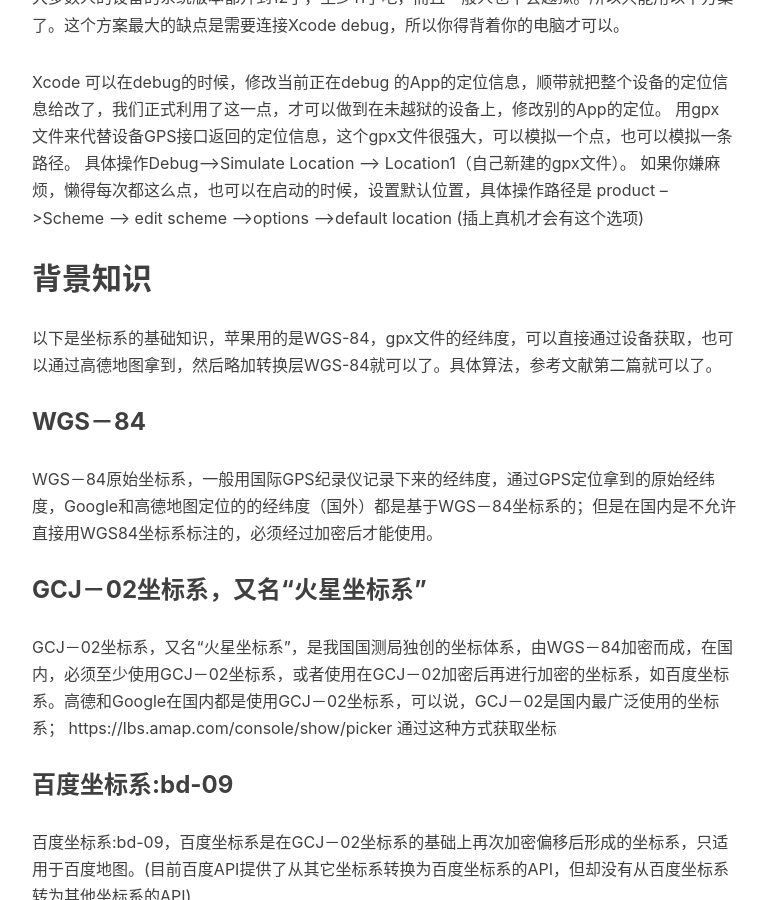
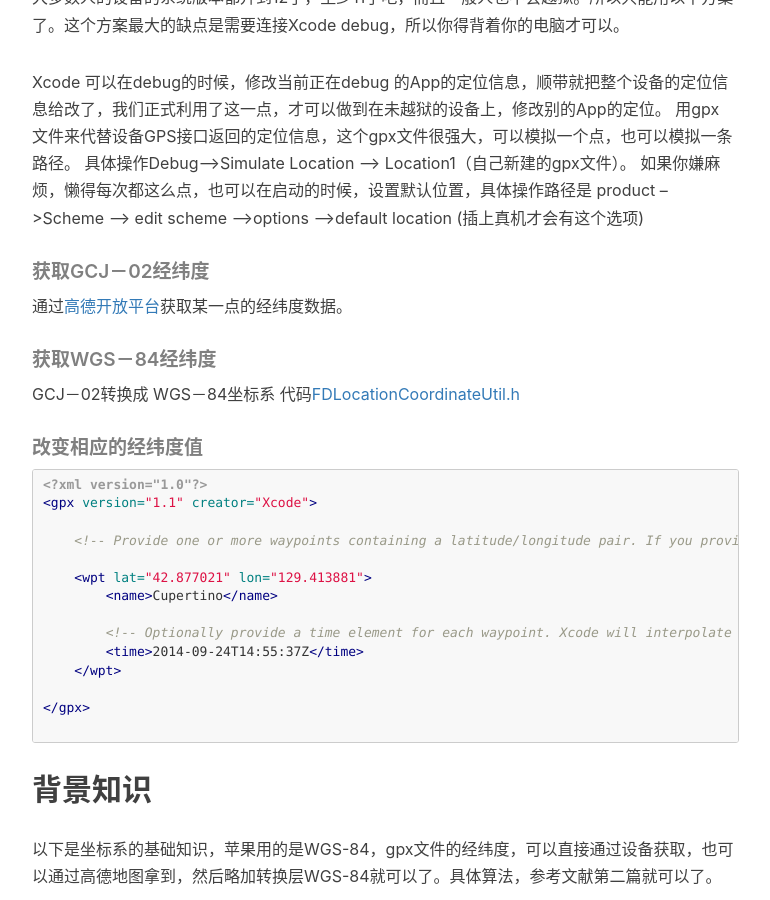
Before and after one commit to toolazytoname/toolazytoname.github.io, a Jekyll site: the page built from _posts/2018-10-03-iOS-Location-Spoofing.markdown, in a window 1280 px wide and 900 px high, scrolled down 1457 px. Shown: the whole window, without its empty margins (233-1003 px from the left). Built offline with Jekyll 4.4.1, drawn with Linux system fonts in a browser that asks for light colours; nearby versions of some CDN libraries; comment, search, counter and statistics services are not loaded.

Commit message:
完善2018-10-03-iOS-Location-Spoofing

```diff
--- a/_posts/2018-10-03-iOS-Location-Spoofing.markdown
+++ b/_posts/2018-10-03-iOS-Location-Spoofing.markdown
@@ -42,6 +42,45 @@
 如果你嫌麻烦，懒得每次都这么点，也可以在启动的时候，设置默认位置，具体操作路径是
 product -->Scheme --> edit scheme -->options --->default location (插上真机才会有这个选项)
 
+##### 获取GCJ－02经纬度
+通过[高德开放平台](https://lbs.amap.com/console/show/picker)获取某一点的经纬度数据。
+
+##### 获取WGS－84经纬度
+GCJ－02转换成 WGS－84坐标系
+代码[FDLocationCoordinateUtil.h](https://github.com/toolazytoname/FDKit/blob/master/FDKit/Classes/Utility/LocationCoordinate/FDLocationCoordinateUtil.h)
+
+##### 改变相应的经纬度值
+~~~xml
+<?xml version="1.0"?>
+<gpx version="1.1" creator="Xcode">
+
+    <!--
+     Provide one or more waypoints containing a latitude/longitude pair. If you provide one
+     waypoint, Xcode will simulate that specific location. If you provide multiple waypoints,
+     Xcode will simulate a route visiting each waypoint.
+     -->
+
+    <wpt lat="42.877021" lon="129.413881">
+        <name>Cupertino</name>
+
+        <!--
+         Optionally provide a time element for each waypoint. Xcode will interpolate movement
+         at a rate of speed based on the time elapsed between each waypoint. If you do not provide
+         a time element, then Xcode will use a fixed rate of speed.
+
+         Waypoints must be sorted by time in ascending order.
+         -->
+        <time>2014-09-24T14:55:37Z</time>
+    </wpt>
+
+</gpx>
+
+~~~
+
+
+
+
+
 ## 背景知识
 以下是坐标系的基础知识，苹果用的是WGS-84，gpx文件的经纬度，可以直接通过设备获取，也可以通过高德地图拿到，然后略加转换层WGS-84就可以了。具体算法，参考文献第二篇就可以了。
 ###  WGS－84
```
